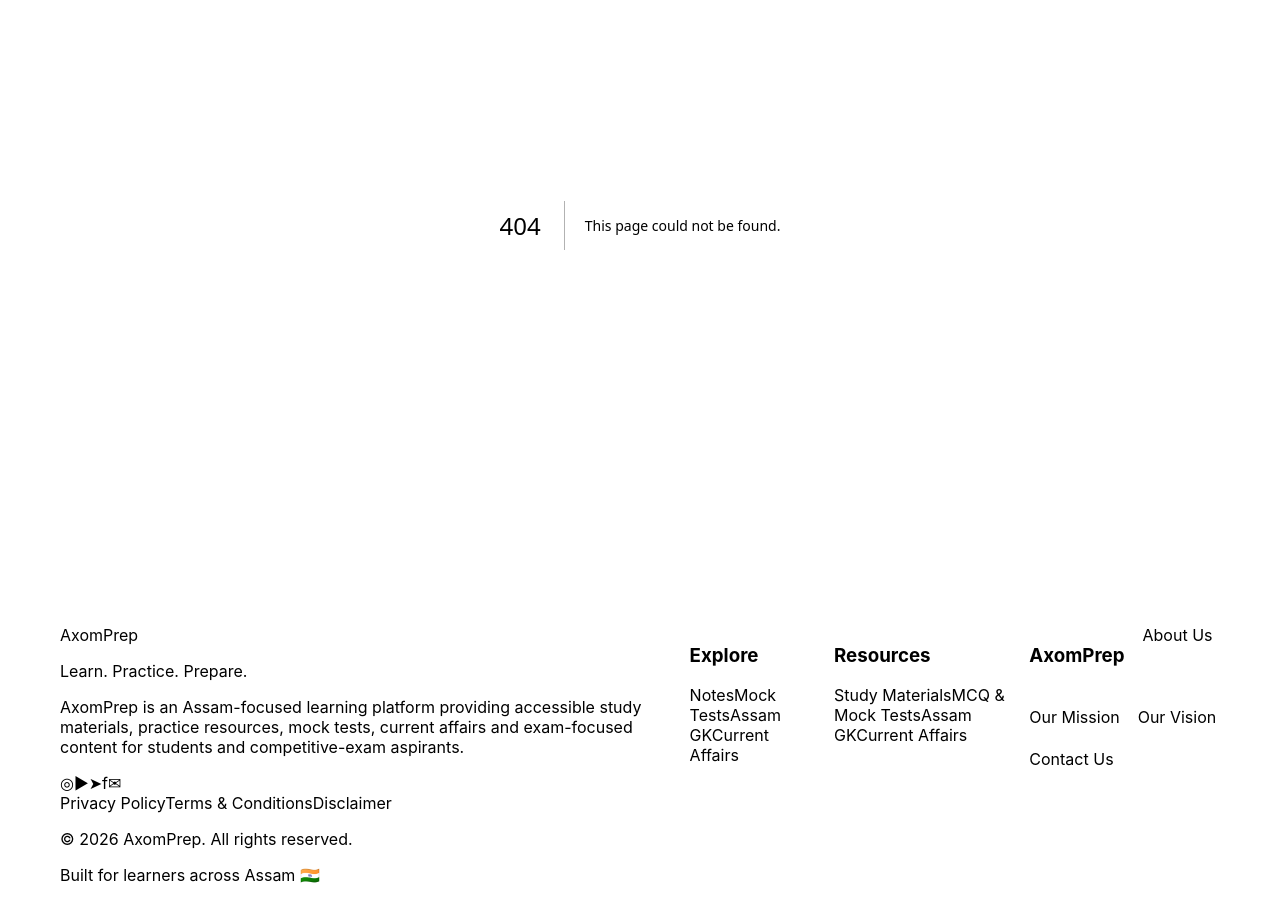
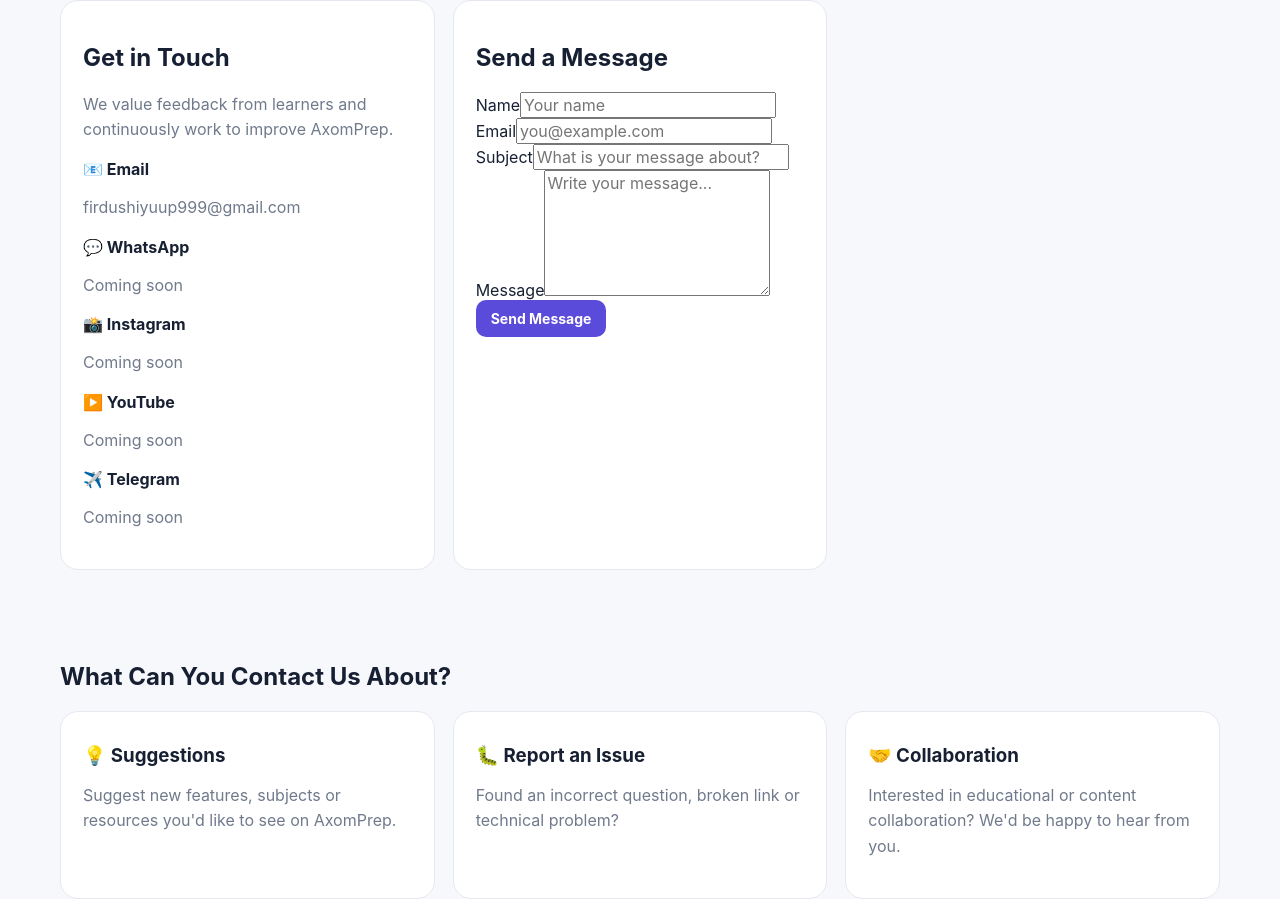
Before and after one commit to Firdushi/AxomPrep, a Next.js app: page /contact in a window 1280 px wide. Before the commit this address had no page. Shown: the part 175-1074 px from the top of the page. Built offline with nearby package versions, Linux system fonts and the light colour scheme.

Commit message:
Create contact page with form and metadata
This page allows users to contact AxomPrep, submit messages, and provides contact information.

```diff
--- /dev/null
+++ b/app/contact/page.tsx
@@ -0,0 +1,203 @@
+import { createClient } from "@/lib/supabase/server";
+
+export const metadata = {
+  title: "Contact Us | AxomPrep",
+  description:
+    "Contact AxomPrep for questions, suggestions, corrections, feedback and collaboration.",
+};
+
+async function submitContact(formData: FormData) {
+  "use server";
+
+  const name = String(formData.get("name") || "").trim();
+  const email = String(formData.get("email") || "").trim();
+  const subject = String(formData.get("subject") || "").trim();
+  const message = String(formData.get("message") || "").trim();
+
+  if (!name || !email || !subject || !message) {
+    return;
+  }
+
+  const supabase = await createClient();
+
+  await supabase.from("contact_messages").insert({
+    name,
+    email,
+    subject,
+    message,
+  });
+}
+
+export default function ContactPage() {
+  return (
+    <main className="page">
+      <div className="container">
+
+        <section className="hero-section">
+          <span className="badge">CONTACT AXOMPREP</span>
+
+          <h1 className="page-title">
+            We'd love to hear from you.
+          </h1>
+
+          <p className="lead">
+            Have a question, suggestion, correction,
+            feedback or collaboration idea? Get in touch
+            with the AxomPrep team.
+          </p>
+        </section>
+
+        <div className="grid">
+
+          <section className="card">
+            <h2>Get in Touch</h2>
+
+            <p>
+              We value feedback from learners and continuously
+              work to improve AxomPrep.
+            </p>
+
+            <div className="contact-item">
+              <strong>📧 Email</strong>
+
+              <p>
+                <a href="mailto:firdushiyuup999@gmail.com">
+                  firdushiyuup999@gmail.com
+                </a>
+              </p>
+            </div>
+
+            <div className="contact-item">
+              <strong>💬 WhatsApp</strong>
+
+              <p className="muted">
+                Coming soon
+              </p>
+            </div>
+
+            <div className="contact-item">
+              <strong>📸 Instagram</strong>
+
+              <p className="muted">
+                Coming soon
+              </p>
+            </div>
+
+            <div className="contact-item">
+              <strong>▶️ YouTube</strong>
+
+              <p className="muted">
+                Coming soon
+              </p>
+            </div>
+
+            <div className="contact-item">
+              <strong>✈️ Telegram</strong>
+
+              <p className="muted">
+                Coming soon
+              </p>
+            </div>
+          </section>
+
+          <section className="card">
+            <h2>Send a Message</h2>
+
+            <form action={submitContact}>
+
+              <label htmlFor="name">
+                Name
+              </label>
+
+              <input
+                id="name"
+                name="name"
+                type="text"
+                placeholder="Your name"
+                required
+              />
+
+              <label htmlFor="email">
+                Email
+              </label>
+
+              <input
+                id="email"
+                name="email"
+                type="email"
+                placeholder="you@example.com"
+                required
+              />
+
+              <label htmlFor="subject">
+                Subject
+              </label>
+
+              <input
+                id="subject"
+                name="subject"
+                type="text"
+                placeholder="What is your message about?"
+                required
+              />
+
+              <label htmlFor="message">
+                Message
+              </label>
+
+              <textarea
+                id="message"
+                name="message"
+                rows={6}
+                placeholder="Write your message..."
+                required
+              />
+
+              <button
+                type="submit"
+                className="btn primary"
+              >
+                Send Message
+              </button>
+
+            </form>
+          </section>
+
+        </div>
+
+        <section className="section">
+          <h2>What Can You Contact Us About?</h2>
+
+          <div className="grid">
+
+            <div className="card">
+              <h3>💡 Suggestions</h3>
+              <p>
+                Suggest new features, subjects or resources
+                you'd like to see on AxomPrep.
+              </p>
+            </div>
+
+            <div className="card">
+              <h3>🐛 Report an Issue</h3>
+              <p>
+                Found an incorrect question, broken link or
+                technical problem?
+              </p>
+            </div>
+
+            <div className="card">
+              <h3>🤝 Collaboration</h3>
+              <p>
+                Interested in educational or content
+                collaboration? We'd be happy to hear from you.
+              </p>
+            </div>
+
+          </div>
+        </section>
+
+      </div>
+    </main>
+  );
+}
```
